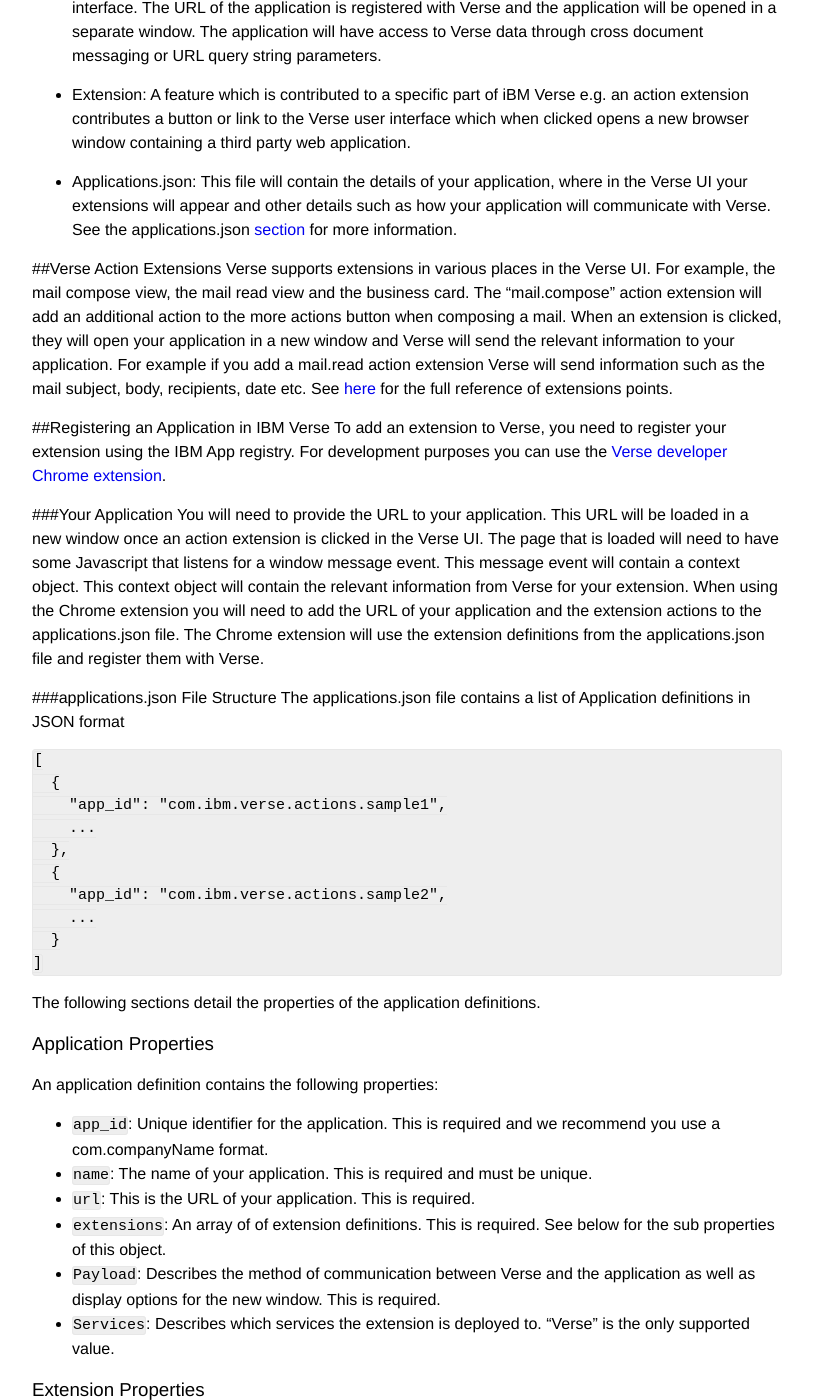
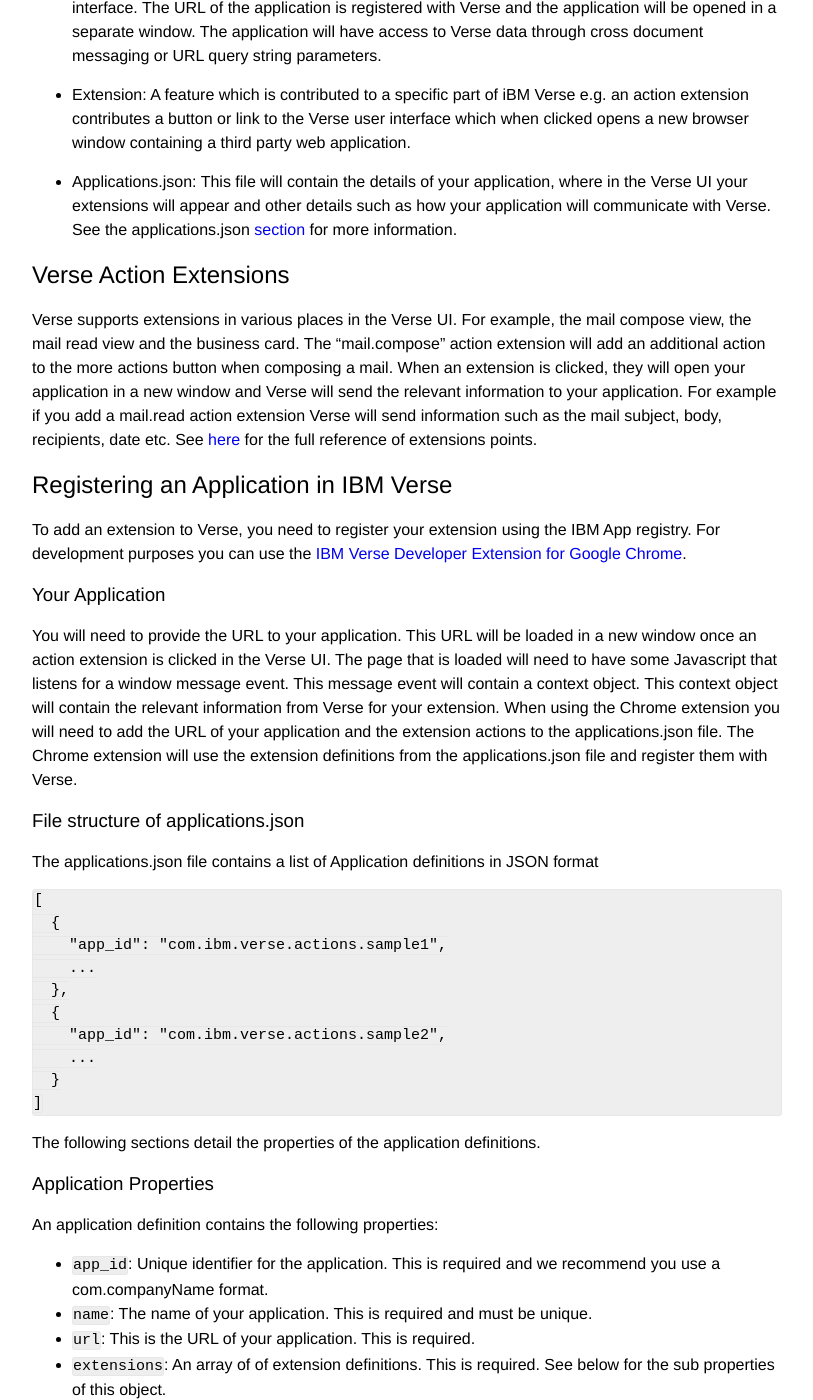
Before and after one commit to ibmverse/verse-developer, a Jekyll site: the page built from _reference/reference.md, in a window 1280 px wide and 1400 px high, scrolled down 791 px. Shown: the whole window, without its empty margins (233-1046 px from the left). Built offline with Jekyll 4.4.1, drawn with Linux system fonts in a browser that asks for light colours; some of the changed text lies outside the part shown.

Commit message:
Remove absolute paths

````diff
--- a/_reference/reference.md
+++ b/_reference/reference.md
@@ -45,24 +45,25 @@
   will appear and other details such as how your application will communicate with Verse. See the
   applications.json [section](#registering-an-application-in-ibm-verse) for more information.
 
-##Verse Action Extensions
+## Verse Action Extensions
 Verse supports extensions in various places in the Verse UI. For example, the mail compose view, the mail read view and the business card.
 The "mail.compose" action extension will add an additional action to the more actions button when composing a mail.
 When an extension is clicked, they will open your application in a new window and Verse will send the relevant information to your application.
 For example if you add a mail.read action extension Verse will send information such as the mail subject, body, recipients, date etc.
 See [here](#action-extensions) for the full reference of extensions points.
 
-##Registering an Application in IBM Verse
+## Registering an Application in IBM Verse
 To add an extension to Verse, you need to register your extension using the IBM App registry. For development purposes
-you can use the [Verse developer Chrome extension](https://git.swg.usma.ibm.com/IBM-Verse/verse-developer-chrome-ext).
+you can use the [IBM Verse Developer Extension for Google Chrome](../tutorials/tutorial_verse_developer.html).
 
-###Your Application
+### Your Application
 You will need to provide the URL to your application. This URL will be loaded in a new window once an action extension is clicked in the Verse UI.
 The page that is loaded will need to have some Javascript that listens for a window message event. This message event will contain a context object.
 This context object will contain the relevant information from Verse for your extension. When using the Chrome extension you will need to add the URL of your application and the extension actions to the applications.json file.
 The Chrome extension will use the extension definitions from the applications.json file and register them with Verse.
 
-###applications.json File Structure
+### File structure of applications.json
+
 The applications.json file contains a list of Application definitions in JSON format
 ```
 [
@@ -79,6 +80,7 @@
 The following sections detail the properties of the application definitions.
 
 ### Application Properties
+
 An application definition contains the following properties:
 * `app_id`: Unique identifier for the application. This is required and we recommend you use a com.companyName format.
 * `name`: The name of your application. This is required and must be unique.
@@ -89,6 +91,7 @@
 * `Services`: Describes which services the extension is deployed to. "Verse" is the only supported value.
 
 ### Extension Properties
+
 An extension definition contains the following properties:
 * `ext_id`: The ID of the action extension. This must be unique and is required.
 * `type`: The type property indicates the type of extension being configured (for example, com.ibm.verse.action specifies an action contribution). This is required.
@@ -103,10 +106,12 @@
 * `title`: The title of your action extension. this is the text that will appear in the Verse UI. This is required.
 
 ### Paylod Properties
+
 * `features`: The features property indicates which Verse API is called by the application. The list of features is an array and is enclosed in [ ] square brackets. Currently, the only accepted value is core which indicates that the Verse core API
 * `renderParams`: This is an object that contains properties on how the application window is displayed. This object is passed to ```window.open()``` see [here](https://developer.mozilla.org/en-US/docs/Web/API/Window/open) for a complete list of properties.
 
-###Sample applications.json
+### Sample applications.json
+
 See here
 
 ## Sending and Receiving Data
@@ -115,7 +120,8 @@
 can communicate with the Verse window. Verse uses cross document messaging or url query string parameters to communicate
 with your application. Both methods are described below.
 
-###Passing data in a URL
+### Passing data in a URL
+
 Your application can receive data from Verse through URL Query String parameters. This works by adding query string
 parameters to the URL specified in the applications.json file. Valid parameters are described in the [Verse API Data](#verse-api-data) section.
 For Example I have created an extension for the business card and I want the name of the user from the business card
@@ -124,7 +130,8 @@
 In the example above profile.name is a variable which will be substituted with the correct name.
 In your application you retrieve the query string parameters as normal.
 
-###Passing data through cross-document messaging
+### Passing data through cross-document messaging
+
 If your web application cannot support receiving the data from url request, you can use cross-document messaging instead. To use this method, you must
 add the features property to the manifest with the value of ``` ["core"] ``` so that your web application can communicate with Verse.
 You can see an example of this in the [applications.json file](#registering-an-application-in-ibm-verse). In your application code you must
@@ -153,6 +160,7 @@
 email, phone etc.
 
 ###Parsing the Verse API Data
+
 The message event will contain an object called data and this will contain an object called verseApiData
 The first thing you should do here is to check the actionId property and make sure it matches the "ext_id" in your application.json.
 This will ensure you don't run your code for every message event. Below is some example code to do this.
@@ -169,12 +177,14 @@
 be sent by Verse.
 
 #### Action Extensions
+
 * [mail.compose:](#mail-compose) This will appear when composing a new mail under the "more actions" button.
 * [mail.read:](#mail-read-view) This will appear when viewing an existing mail under the "more actions" button.
 * [person:](#business-card) This will appear on the back of the business card.
 
 
-####Mail Compose
+#### Mail Compose
+
 ```
 {
     "body": "",
@@ -196,7 +206,8 @@
   }
 ```
 
-####Mail Read View
+#### Mail Read View
+
 ```
     {
     "body": "",
@@ -223,7 +234,8 @@
   }
 ```
 
-####Business Card
+#### Business Card
+
 ```
     {
   "currentUser": {
@@ -286,6 +298,7 @@
 ```
 
 ## Editing The Manifest
+
 If the URL you use to access Verse is specific to your company, you will need to add this URL to the manifest file.
 To do this open the manifest.json file with a text editor. You will need to add your Verse URL to the "matches" key.
 You need to add a "*" to the end of the URL so the extension will load when using url parameters or page links.
@@ -305,18 +318,21 @@
 This section will describe some common issues you may experience as well as providing information on how to
 debug your application.
 
-###The chrome developer extension will not load
+### The chrome developer extension will not load
+
 If you are experiencing problems loading the chrome developer extension as an unpacked extension
 this is most likely an issue with the manifest.json or applications.json file. When you edit these
 files make sure you have no trailing commas in the JSON, missing quotation marks, syntax erros etc.
 
-###The chrome extension loads but your extensions do not appear in Verse.
+### The chrome extension loads but your extensions do not appear in Verse
+
 If your extensions are not appearing in the Verse UI make sure you have specified
 the correct path and object properties in the [applications.json](#registering-an-application-in-ibm-verse).
 Also make sure that you have added the URL you use to access Verse to the manifest file, see
 [here](#editing-the-manifest) to read more on editing the manifest.
 
-###Debugging your application.
+### Debugging your application
+
 Your application opens in a new window but is not working as expected or does not appear to have
 received any data from Verse. This may be an issue with the applications.json file. If you are using
 cross document messaging check that you have specified the value ["core"] for the payload.features
````
Also changed, not shown: _tutorials/tutorial_verse_developer.md (+4 -4 lines).
